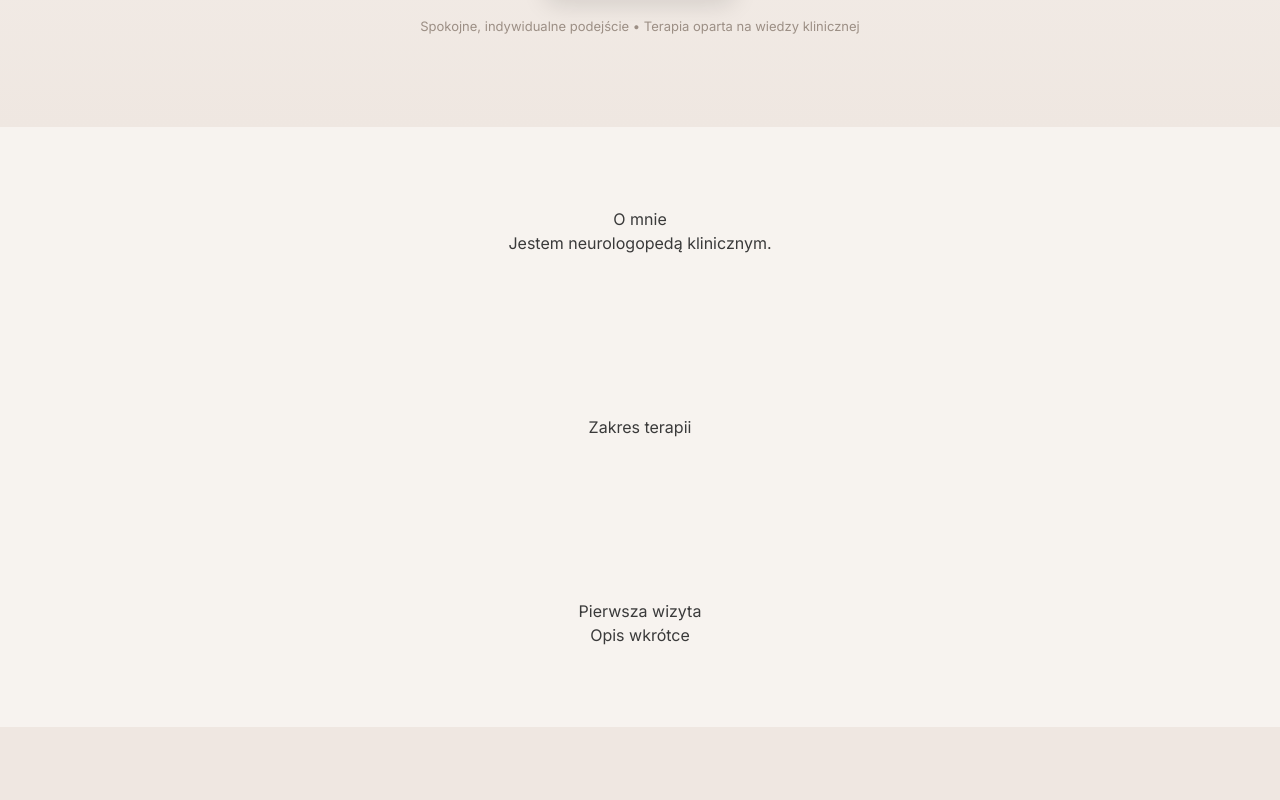
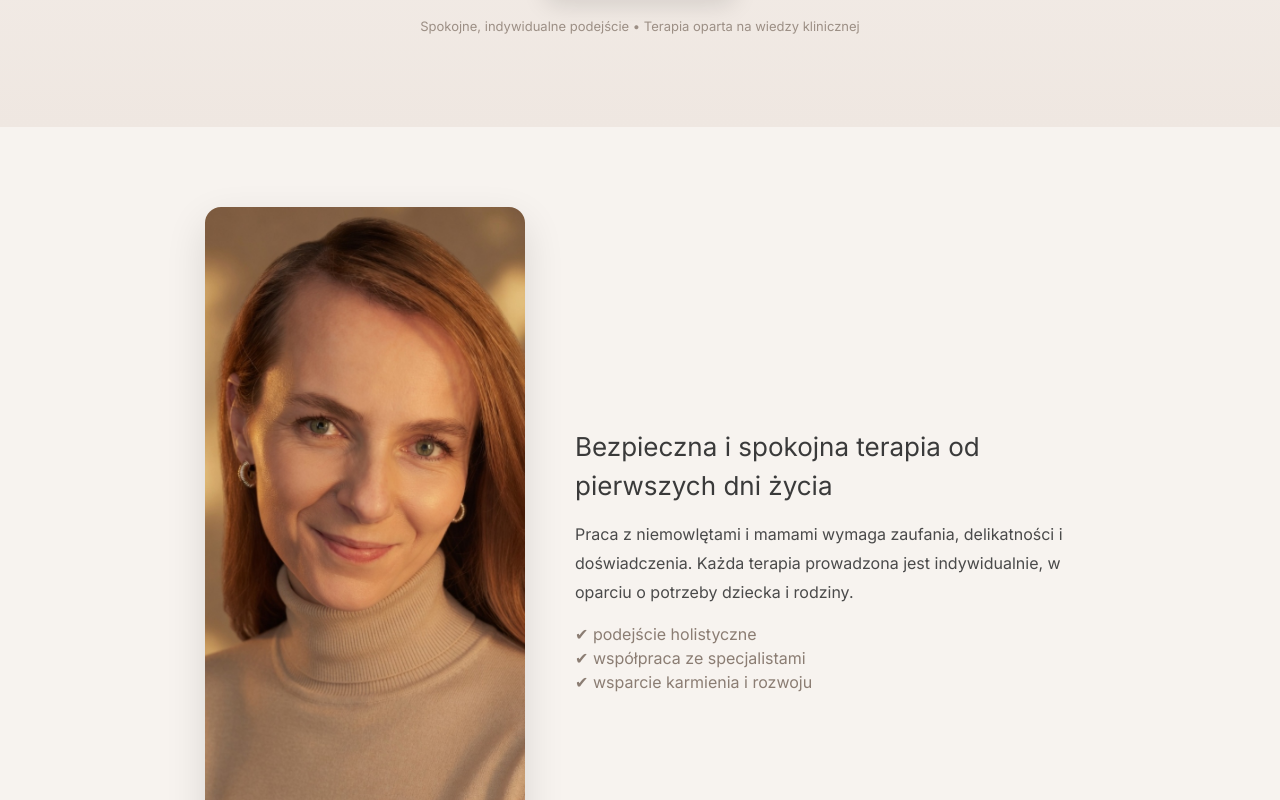
Before and after one commit to mateuszpuchala86-bit/neurologopeda-site, a Next.js app: page / in a window 1280 px wide. Shown: the part 500-1300 px from the top of the page. Built offline with nearby package versions, Linux system fonts and the light colour scheme.

Commit message:
Add trust section with image

```diff
--- a/src/app/page.js
+++ b/src/app/page.js
@@ -124,7 +124,50 @@ export default function Home() {
   </p>
 
 </section>
+{/* ZAUFANIE / FOTO */}
+<section
+  style={{
+    background: "#F7F3EF",
+    padding: "80px 20px",
+    display: "flex",
+    flexWrap: "wrap",
+    alignItems: "center",
+    justifyContent: "center",
+    gap: "50px"
+  }}
+>
 
+  {/* ZDJĘCIE */}
+  <img
+    src="/doctor.jpg"
+    alt="Gabinet neurologopedy"
+    style={{
+      width: "320px",
+      borderRadius: "16px",
+      boxShadow: "0 15px 40px rgba(0,0,0,0.12)"
+    }}
+  />
+
+  {/* TEKST */}
+  <div style={{ maxWidth: "500px" }}>
+    <h2 style={{ fontSize: "26px", marginBottom: "15px" }}>
+      Bezpieczna i spokojna terapia od pierwszych dni życia
+    </h2>
+
+    <p style={{ lineHeight: "1.8", color: "#4A4A4A" }}>
+      Praca z niemowlętami i mamami wymaga zaufania, delikatności i doświadczenia.
+      Każda terapia prowadzona jest indywidualnie, w oparciu o potrzeby dziecka
+      i rodziny.
+    </p>
+
+    <p style={{ marginTop: "15px", color: "#8B7D73" }}>
+      ✔ podejście holistyczne<br/>
+      ✔ współpraca ze specjalistami<br/>
+      ✔ wsparcie karmienia i rozwoju
+    </p>
+  </div>
+
+</section>
       {/* O MNIE */}
       <section id="o-mnie" style={{ padding: "80px 20px", textAlign: "center" }}>
         <h2>O mnie</h2>
```
